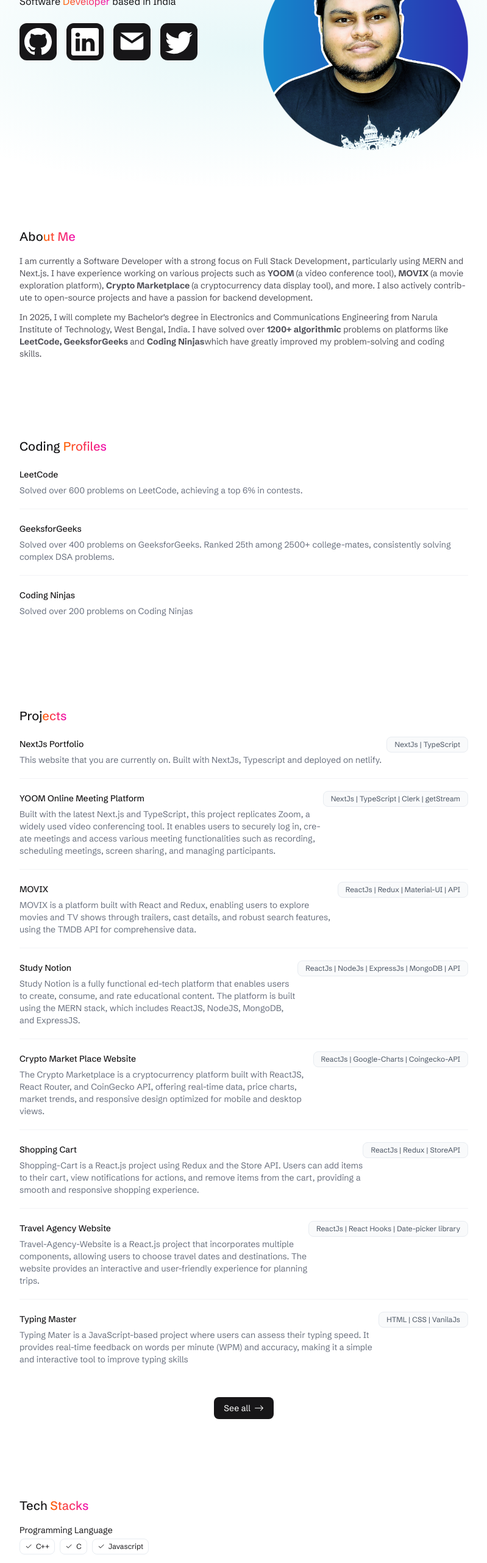
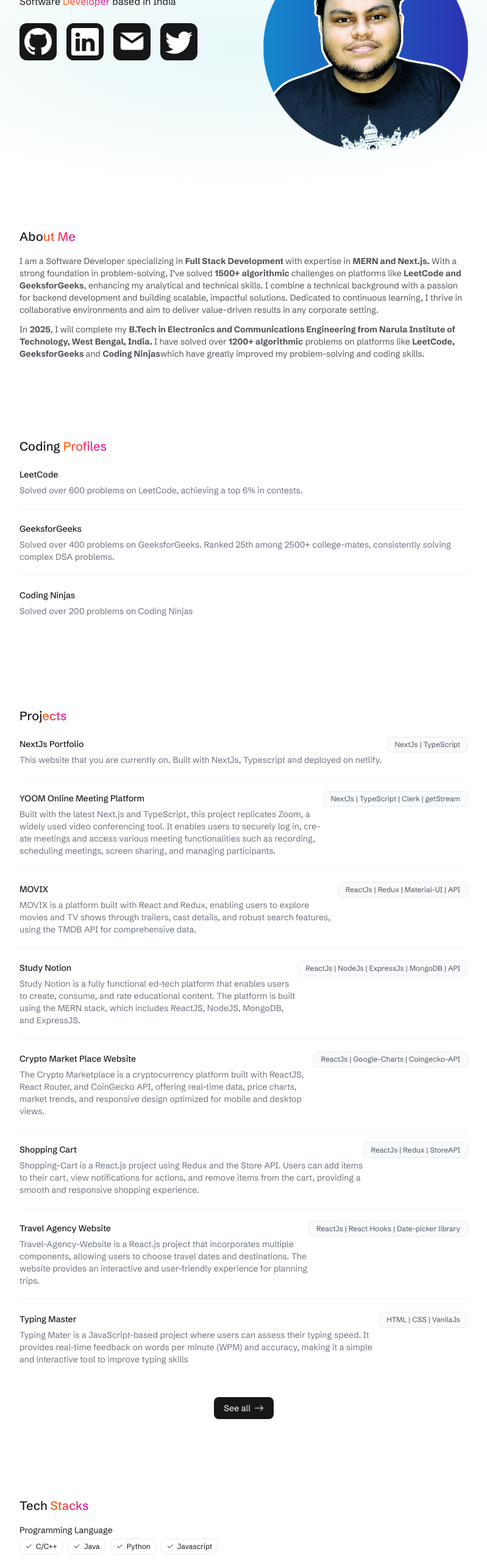
Before and after one commit to soura07/Souradeep-Dev-Next, a Next.js app: page / in a window 1280 px wide. Shown: the part 234-2797 px from the top of the page at 61% size, without its empty margins (240-1039 px from the left). Built offline with nearby package versions, Linux system fonts and the light colour scheme.

Commit message:
section changed

```diff
--- a/src/app/page.tsx
+++ b/src/app/page.tsx
@@ -53,9 +53,10 @@
             <h2 className="text-xl font-medium">Abo<span className="text-transparent bg-clip-text bg-gradient-to-r from-[#f60] to-[#f00ab3]">ut Me</span></h2>
           </div>
           <div className="text-sm">
-          <p className="text-zinc-600">I am currently a Software Developer with a strong focus on Full Stack Development, particularly using MERN and Next.js. I have experience working on various projects such as <strong>YOOM </strong>(a video conference tool), <strong>MOVIX </strong>(a movie exploration platform), <strong>Crypto Marketplace </strong>(a cryptocurrency data display tool), and more. I also actively contribute to open-source projects and have a passion for backend development.</p>
+          <p className="text-zinc-600">I am a Software Developer specializing in <strong> Full Stack Development </strong> with expertise in <strong> MERN and Next.js.</strong> With a strong foundation in problem-solving, I’ve solved <strong> 1500+ algorithmic </strong> challenges on platforms like <strong> LeetCode and GeeksforGeeks</strong>, enhancing my analytical and technical skills. I combine a technical background with a passion for backend development and building scalable, impactful solutions. Dedicated
+             to continuous learning, I thrive in collaborative environments and aim to deliver value-driven results in any corporate setting.</p>
           <p className="pt-3 text-zinc-600">
-            In 2025, I will complete my Bachelor's degree in Electronics and Communications Engineering from Narula Institute of Technology, West Bengal, India. I have solved over <strong> 1200+ algorithmic</strong> problems on platforms like <strong>LeetCode, GeeksforGeeks </strong>and <strong>Coding Ninjas</strong>which have greatly improved my problem-solving and coding skills.
+            In <strong> 2025</strong>, I will complete my <strong> B.Tech in Electronics and Communications Engineering from Narula Institute of Technology, West Bengal, India. </strong> I have solved over <strong> 1200+ algorithmic</strong> problems on platforms like <strong>LeetCode, GeeksforGeeks </strong>and <strong>Coding Ninjas</strong>which have greatly improved my problem-solving and coding skills.
           </p>
           {/* <p className="pt-3 text-zinc-600">
             I have participated in multiple hackathons, such as Hack4Bengal, where I led my team to secure 4th place out of 50 teams. Additionally, I have contributed to <strong>open-source projects </strong>
@@ -72,17 +73,17 @@
   {
     name: 'LeetCode',
     description: 'Solved over 600 problems on LeetCode, achieving a top 6% in contests.',
-    href: 'https://leetcode.com/u/souradeep_ghosh/',
+    href: '#leetcode',
   },
   {
     name: 'GeeksforGeeks',
     description: 'Solved over 400 problems on GeeksforGeeks. Ranked 25th among 2500+ college-mates, consistently solving complex DSA problems.',
-    href: 'https://www.geeksforgeeks.org/user/souradeep_4n4/',
+    href: '#geeksforgeeks',
   },
   {
     name: 'Coding Ninjas',
     description: 'Solved over 200 problems on Coding Ninjas',
-    href: 'https://www.naukri.com/code360/profile/Souradeep_89',
+    href: '#codingninjas',
   },
 ];
 
@@ -217,11 +218,12 @@
 }
 
 const stacks = {
+  cloud: ['AWS', 'GCP'],
   frontend: ['Tailwind', 'HTML', 'CSS', 'NextJs', 'ReactJs'],
   backend: [ 'NodeJs', 'ExpressJs', 'Typescript', 'fast-api'],
   database: ['MySQL','Postgres', 'NoSQL', 'MongoDB'],
   Tools: ['Git', 'Github', 'Notion', 'Clerk'],
-  cicd: ['C++', 'C', 'Javascript']
+  cicd: ['C/C++', 'Java', 'Python', 'Javascript']
 }
 
 const BadgeMarker = ({ heading, items }: { heading: string, items: string[] }) => (
@@ -252,10 +254,12 @@
           {/* Stack */}
           <div className="flex flex-col gap-4 py-4">
             <BadgeMarker heading="Programming Language" items={stacks.cicd} />
-            <BadgeMarker heading="Frontend/Crossplatform" items={stacks.frontend} />
+            <BadgeMarker heading="Frontend" items={stacks.frontend} />
             <BadgeMarker heading="Backend" items={stacks.backend} />
             <BadgeMarker heading="Database" items={stacks.database} />
             <BadgeMarker heading="Tools" items={stacks.Tools} />
+            <BadgeMarker heading="Cloud" items={stacks.cloud} />
+
           </div>
         </div>
       </div>
@@ -270,10 +274,10 @@
         <div className="grid gap-12 mx-4 text-center">
           <div className="flex flex-col gap-2">
             <span className="font-medium text-lg text-gray-500">
-              Don't Cry in a Corner If You want Something Keep Work Hard, be the Best and Achieve it.
+            "Arise, awake, and stop not until the goal is reached"
             </span>
             <span className="font-medium text-gray-500">
-              - Striver
+              - Swami Vivekananda
             </span>
           </div>
 
```
